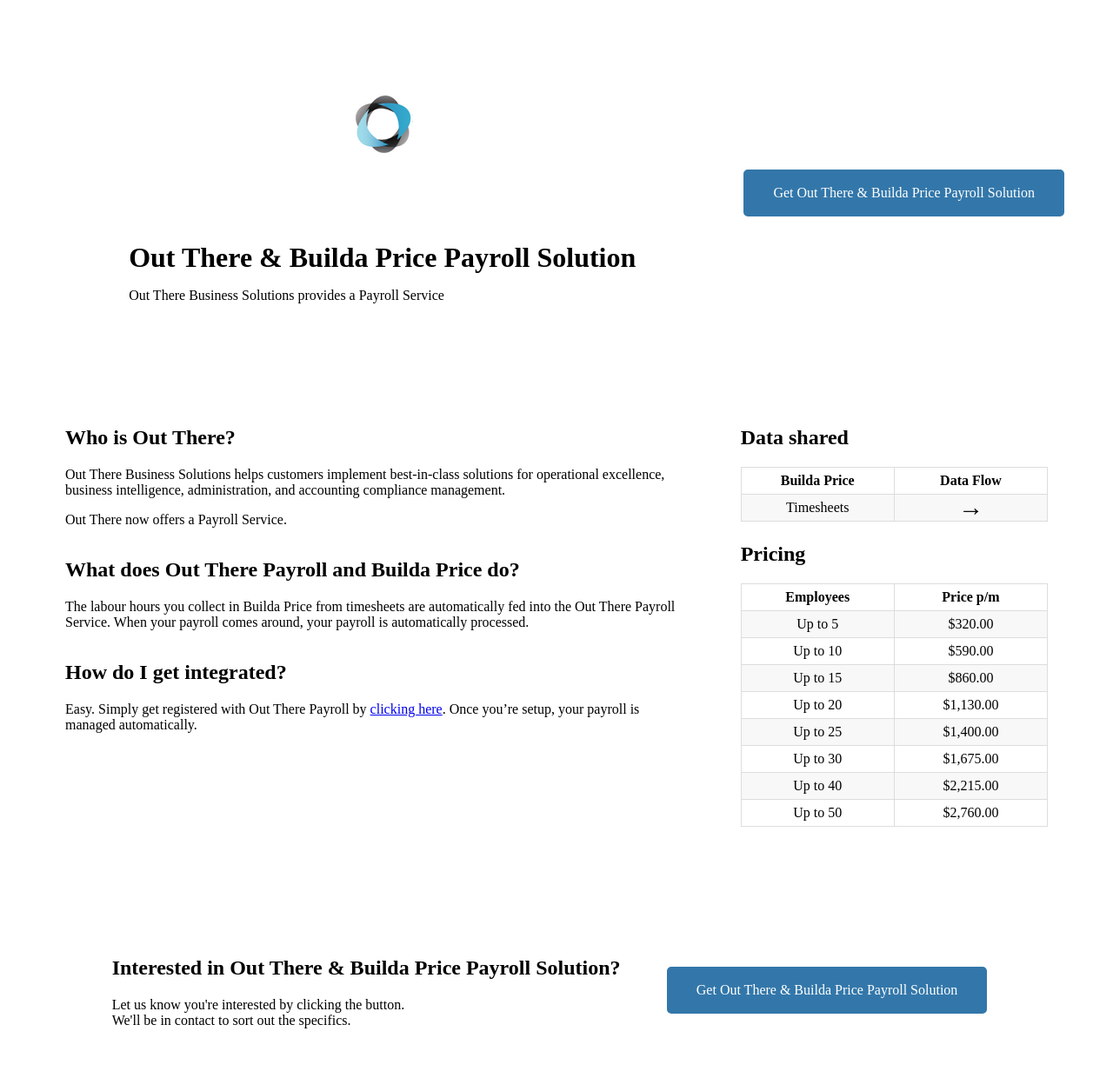
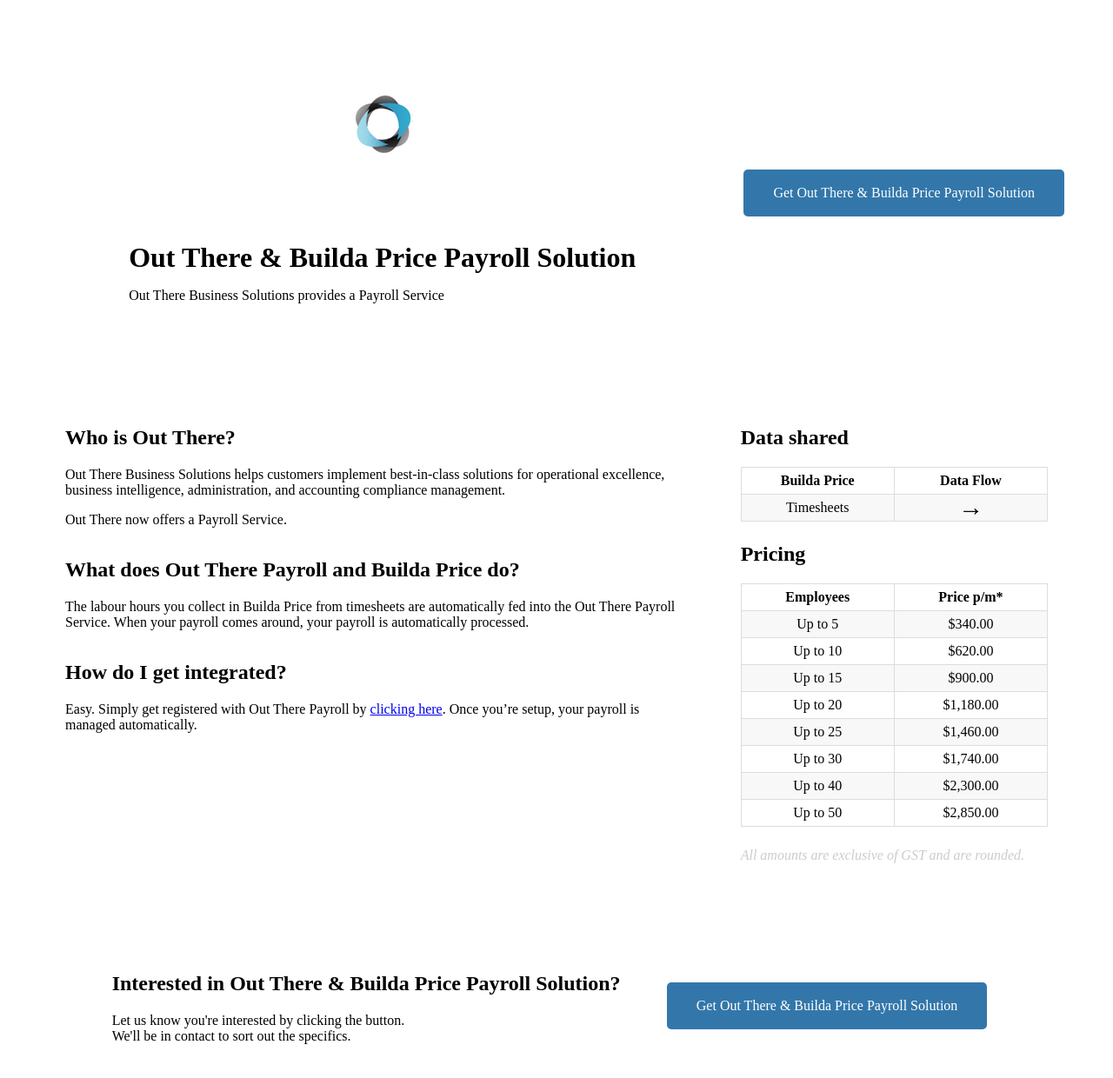
Before and after one commit to outtherenz/advertisements, a Jekyll site: the page built from promotions/out-there-business-solutions-payroll-promotion.md, in a window 1280 px wide. Shown: the top 1240 px of the page at 87% size. Built offline with Jekyll 4.4.1, drawn with Linux system fonts in a browser that asks for light colours; Markdown is read by kramdown in place of the engine named in the settings.

Commit message:
Update from Forestry.io - Updated out-there-business-solutions-payroll-promotion.md

```diff
--- a/promotions/out-there-business-solutions-payroll-promotion.md
+++ b/promotions/out-there-business-solutions-payroll-promotion.md
@@ -5,45 +5,49 @@
 product_name: Out There & Builda Price Payroll Solution
 product_logo: "/uploads/outtherelogo 144x144-2.png"
 tagline: Out There Business Solutions provides a Payroll Service
-product_pricing: |
+product_pricing: |-
   <table>
     <tr>
       <th>Employees</th>
-      <th>Price p/m</th>
+      <th>Price p/m*</th>
     </tr>
     <tr>
       <td>Up to 5</td>
-      <td>$320.00</td>
+      <td>$340.00</td>
     </tr>
     <tr>
       <td>Up to 10</td>
-      <td>$590.00</td>
+      <td>$620.00</td>
     </tr>
     <tr>
       <td>Up to 15</td>
-      <td>$860.00</td>
+      <td>$900.00</td>
     </tr>
     <tr>
       <td>Up to 20</td>
-      <td>$1,130.00</td>
+      <td>$1,180.00</td>
     </tr>
     <tr>
       <td>Up to 25</td>
-      <td>$1,400.00</td>
+      <td>$1,460.00</td>
     </tr>
     <tr>
       <td>Up to 30</td>
-      <td>$1,675.00</td>
+      <td>$1,740.00</td>
     </tr>
     <tr>
       <td>Up to 40</td>
-      <td>$2,215.00</td>
+      <td>$2,300.00</td>
     </tr>
     <tr>
       <td>Up to 50</td>
-      <td>$2,760.00</td>
+      <td>$2,850.00</td>
     </tr>
   </table>
+
+  <span style="margin-top: 1em; color: #ccc;">
+    <i>All amounts are exclusive of GST and are rounded.</i>
+  </span>
 iframe_video_src: ''
 timesheets_integration: true
 invoice_integration: false
```
